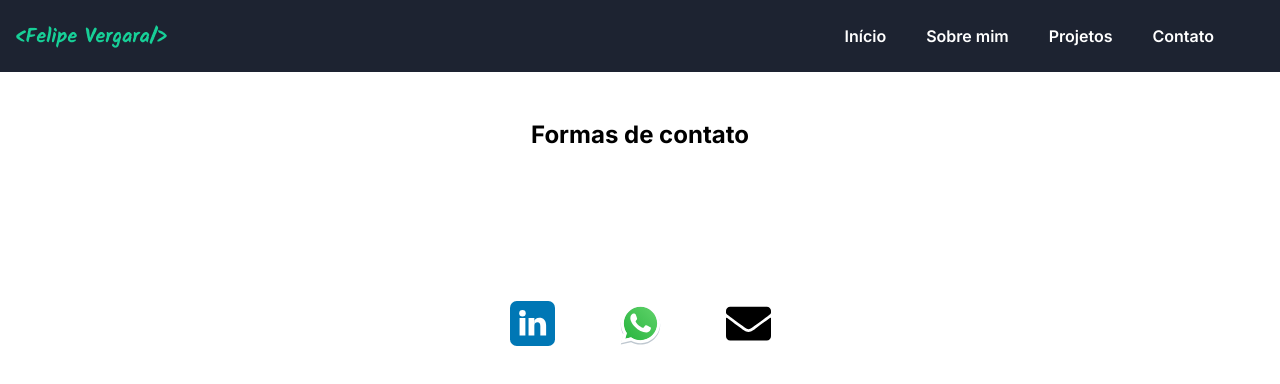
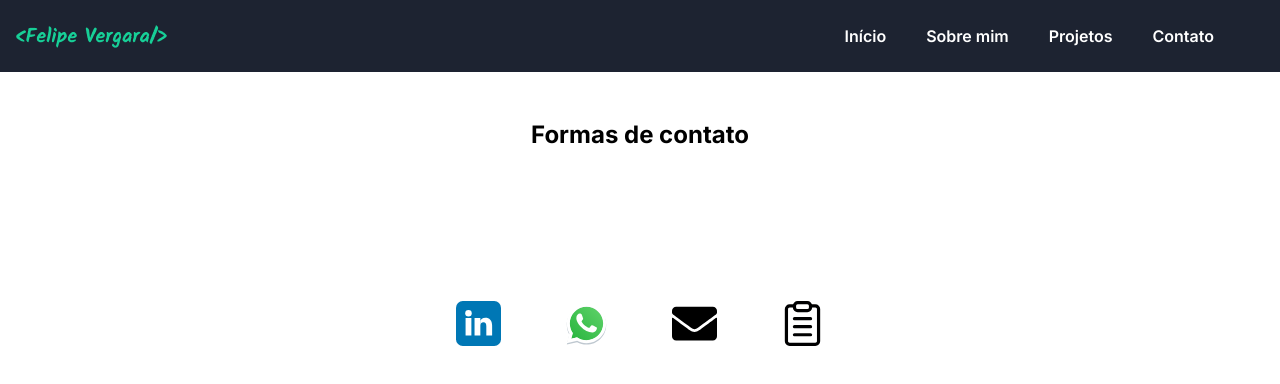
Before and after one commit to felipekv/portfolio, a React (Vite) app: page /contato in a window 1280 px wide. Shown: the top 384 px of the page. Built offline with nearby package versions, Linux system fonts and the light colour scheme.

Commit message:
feat: adicionado link do curriculum vitae na pagina contatos

```diff
--- a/src/pages/contact/index.jsx
+++ b/src/pages/contact/index.jsx
@@ -3,6 +3,7 @@ import StyledContact from "./style";
 import EmailIcon from "../../assets/EmailIcon.svg";
 import WhatsappIcon from "../../assets/WhatsappIcon.svg";
 import LinkedinIcon from "../../assets/LinkedinIcon.svg";
+import CurriculumIcon from "../../assets/CurriculumIcon.svg";
 
 const Contact = () => {
     return (
@@ -38,6 +39,15 @@ const Contact = () => {
                             <img src={EmailIcon} alt="Ícone de email" />
                         </a>
                     </li>
+                    <li>
+                        <a
+                            href="https://drive.google.com/file/d/1Pz_sy9Iew7lynuvM7_CoxatrYF2smfZb/view?usp=drive_link"
+                            target="_blank"
+                            rel="noopener noreferrer"
+                        >
+                            <img src={CurriculumIcon} alt="Ícone de formulário, representando o link do curriculum" />
+                        </a>
+                    </li>
                 </ul>
             </main>
         </StyledContact>
```
Also changed, not shown: src/assets/CurriculumIcon.svg (added).
